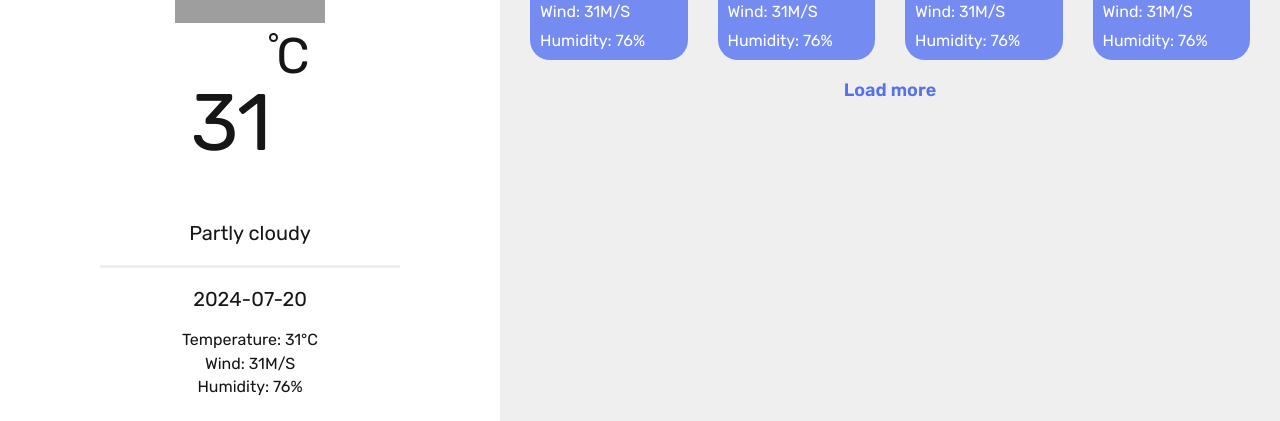
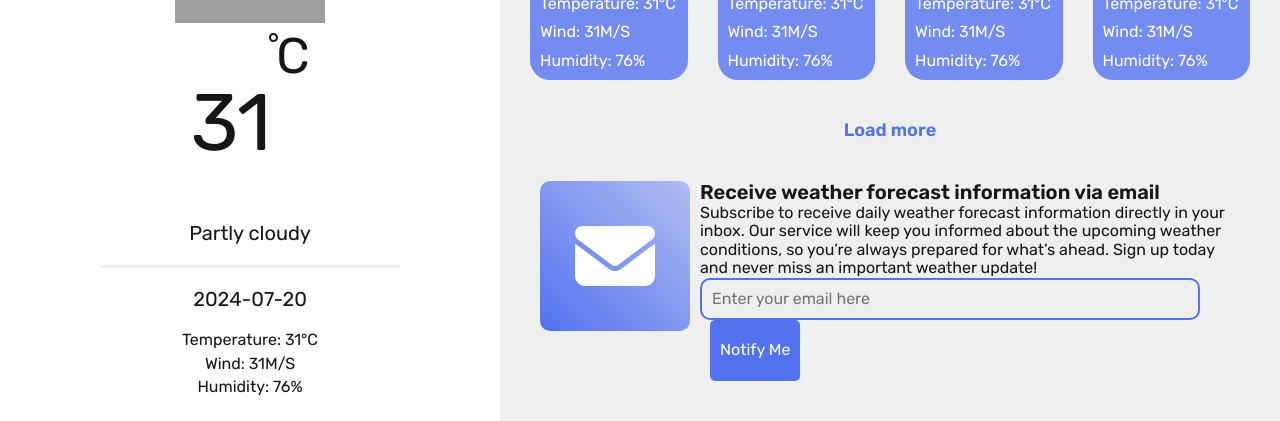
Before and after one commit to thuanphat611/GO_Weather-Forecast, a React (Create React App) app in the folder frontend/: page / in a window 1280 px wide. Shown: the part 257-678 px from the top of the page. Built offline with nearby package versions, Linux system fonts and the light colour scheme; grey boxes are pictures that could not be loaded.

Commit message:
add email subscription section

```diff
--- a/frontend/src/pages/MainPage/MainPage.js
+++ b/frontend/src/pages/MainPage/MainPage.js
@@ -1,5 +1,5 @@
 import classNames from 'classnames/bind';
-import { FaMagnifyingGlass } from "react-icons/fa6";
+import { FaMagnifyingGlass, FaEnvelope } from "react-icons/fa6";
 import { FaHistory } from "react-icons/fa";
 import styles from './MainPage.module.scss';
 
@@ -79,6 +79,20 @@ function MainPage() {
             </ul>
             <button className={cx('four-day-more')}>Load more</button>
           </div>
+
+          <div className={cx('subscription')}>
+            <div className={cx('subscription-img')}>
+              <FaEnvelope />
+            </div>
+            <div className={cx('subscription-content')}>
+              <h3 className={cx('subscription-title')}>Receive weather forecast information via email</h3>
+              <p className={cx('subscription-text')}>Subscribe to receive daily weather forecast information directly in your inbox. Our service will keep you informed about the upcoming weather conditions, so you’re always prepared for what’s ahead. Sign up today and never miss an important weather update!</p>
+              <form className={cx('subscription-form')}>
+                <input type='email' className={cx('subscription-input')} placeholder='Enter your email here'/>
+                <button className={cx('subscription-btn')}>Notify Me</button>
+              </form>
+            </div>
+          </div>
         </div>
       </div>
     </div>
--- a/frontend/src/pages/MainPage/MainPage.module.scss
+++ b/frontend/src/pages/MainPage/MainPage.module.scss
@@ -204,7 +204,7 @@
   margin-top: 30px;
 
   &-title {
-    margin-bottom: 10px;
+    margin-bottom: 30px;
     font-size: 2rem;
     font-weight: 600;
   }
@@ -249,7 +249,7 @@
   &-more {
     align-self: center;
     width: 120px;
-    margin-top: 10px;
+    margin-top: 30px;
     padding: 10px;
     outline: none;
     border: none;
@@ -264,3 +264,65 @@
     }
   }
 }
+
+.subscription {
+  display: flex;
+  margin-top: 20px;
+  padding: 10px;
+  color: var(--black-color);
+  border-radius: 10px;
+
+  &-img {
+    display: flex;
+    min-width: 150px;
+    height: 150px;
+    margin-right: 10px;
+    align-items: center;
+    justify-content: center;
+    color: var(--white-color);
+    background: linear-gradient(45deg, rgb(83, 114, 240), rgb(116, 140, 241, 0.5));
+    border-radius: 10px;
+    font-size: 8rem;
+  }
+
+  &-content {
+    display: flex;
+    flex-direction: column;
+    justify-content: space-between;
+  }
+
+  &-title {
+    font-size: 2rem;
+    font-weight: 600;
+  }
+
+  &-input {
+    width: 500px;
+    max-width: 100%;
+    padding: 10px;
+    background-color: transparent;
+    border: 2px solid var(--primary-color);
+    border-radius: 10px;
+    color: var(--black-color);
+    font-size: 1.6rem;
+    font-weight: 400;
+  }
+
+  &-btn {
+    height: 100%;
+    margin-left: 10px;
+    padding: 0 10px;
+    border: none;
+    outline: none;
+    background-color: var(--primary-color);
+    border-radius: 5px;
+    color: var(--white-color);
+    font-size: 1.6rem;
+    font-weight: 400;
+
+    &:hover {
+      cursor: pointer;
+      background-color: var(--light-primary-color);
+    }
+  }
+}
```
